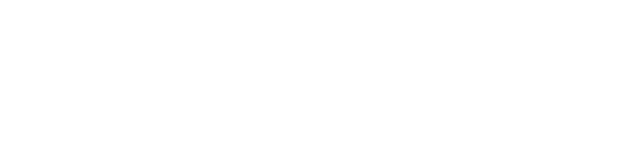
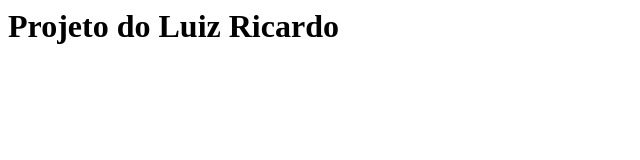
Before and after one commit to 1LRO/meu-site, a plain HTML site: page index.html in a window 1280 px wide. Shown: the whole page, without its empty margins (0-640 px from the left). Drawn offline with Linux system fonts and the light colour scheme.

Commit message:
Título da página

```diff
--- a/index.html
+++ b/index.html
@@ -2,5 +2,6 @@
 <head>
 </head>
 <body>
+<h1> Projeto do Luiz Ricardo </h1>
 </body>
 </html>
```
